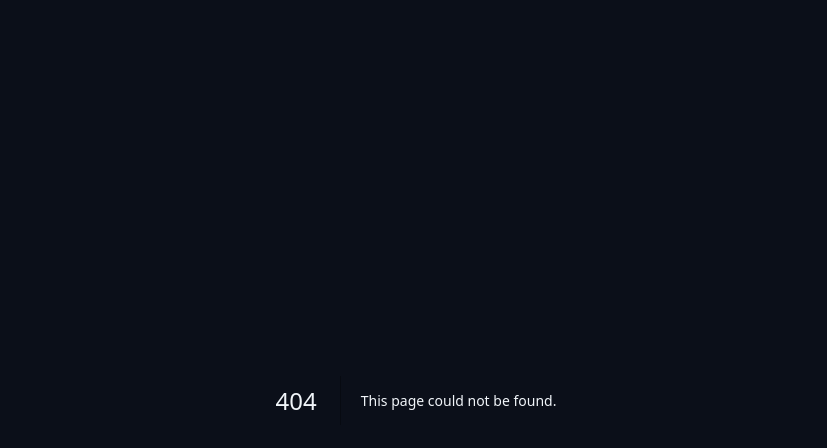
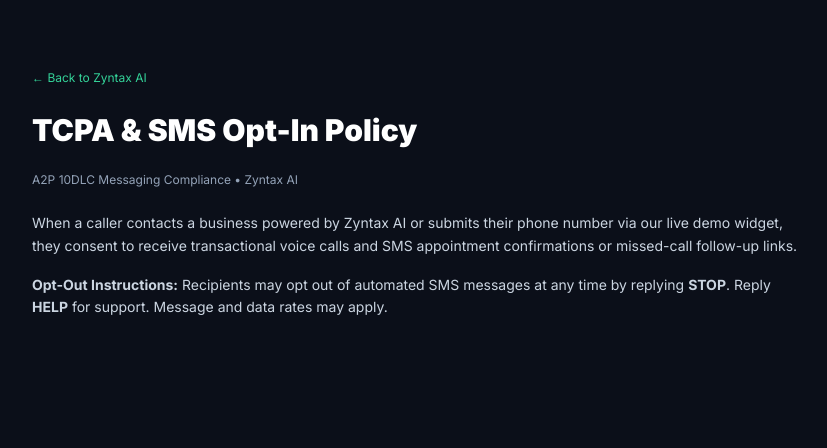
Before and after one commit to zyntaxai-ai/zyntax-ai, a Next.js app: page /tcpa in a window 1280 px wide. Before the commit this address had no page. Shown: the top 448 px of the page, without its empty margins (224-1051 px from the left). Built offline with nearby package versions, Linux system fonts and the light colour scheme.

Commit message:
Create page.tsx

```diff
--- /dev/null
+++ b/app/tcpa/page.tsx
@@ -0,0 +1,19 @@
+export default function TcpaCompliancePage() {
+  return (
+    <div className="min-h-screen bg-[#0B0F19] text-slate-200 py-16 px-6">
+      <div className="max-w-3xl mx-auto space-y-6">
+        <a href="/" className="text-xs text-emerald-400 hover:underline">← Back to Zyntax AI</a>
+        <h1 className="text-3xl font-black text-white">TCPA &amp; SMS Opt-In Policy</h1>
+        <p className="text-xs text-slate-400">A2P 10DLC Messaging Compliance • Zyntax AI</p>
+        <div className="space-y-4 text-sm text-slate-300 leading-relaxed">
+          <p>
+            When a caller contacts a business powered by Zyntax AI or submits their phone number via our live demo widget, they consent to receive transactional voice calls and SMS appointment confirmations or missed-call follow-up links.
+          </p>
+          <p>
+            <strong>Opt-Out Instructions:</strong> Recipients may opt out of automated SMS messages at any time by replying <strong>STOP</strong>. Reply <strong>HELP</strong> for support. Message and data rates may apply.
+          </p>
+        </div>
+      </div>
+    </div>
+  );
+}
```
